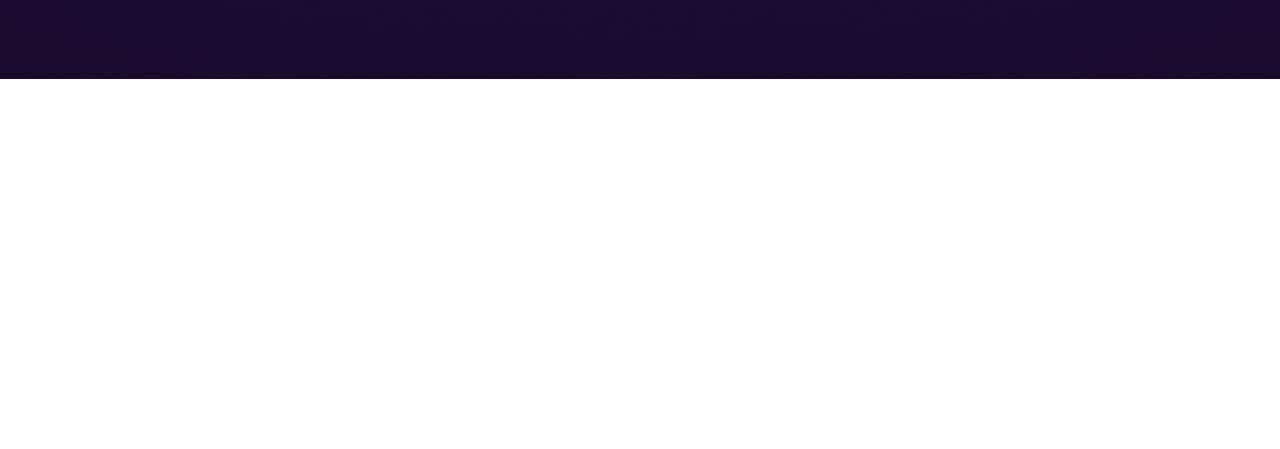
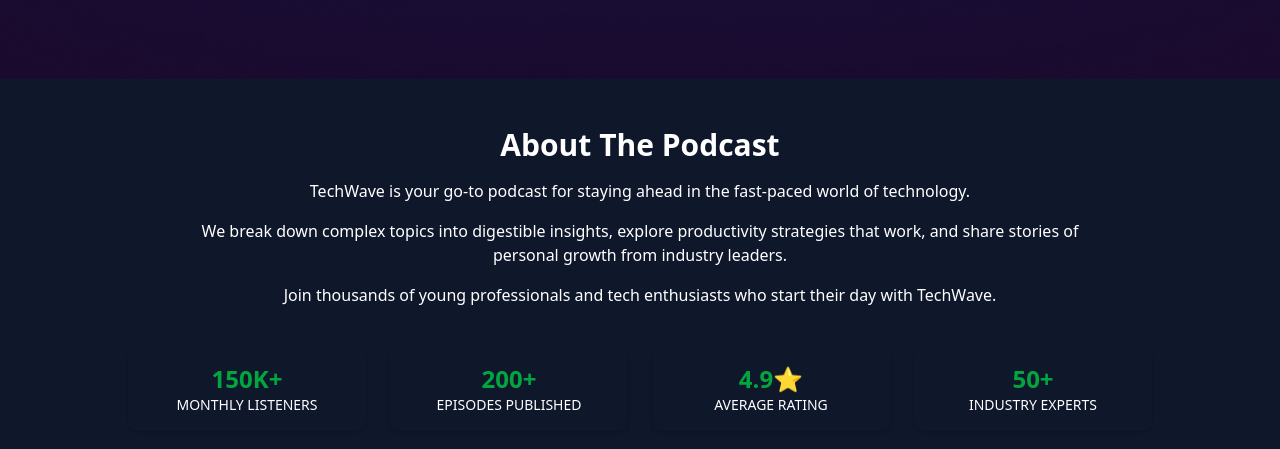
Before and after one commit to Mamun123123123/techWave, a plain HTML site: page index.html in a window 1280 px wide. Shown: the part 735-1184 px from the top of the page. Before the commit the page ends 814 px from the top, so only its background shows below. Drawn offline with nearby package versions, Linux system fonts and the light colour scheme.

Commit message:
add about section

```diff
--- a/index.html
+++ b/index.html
@@ -6,7 +6,7 @@
     <script src="https://cdn.jsdelivr.net/npm/@tailwindcss/browser@4"></script>
   </head>
   <body>
-     <nav class="bg-slate-900 text-white fixed w-full z-50 shadow">
+     <nav class="bg-slate-900 text-white w-full z-50 shadow">
     <div class="max-w-7xl mx-auto px-4">
       <div class="flex items-center justify-between h-16">
         <div class="text-3xl font-bold">
@@ -42,7 +42,7 @@
       </div>
     </div>
   </nav>
-   <section class="relative h-[500px] md:h-[650px] lg:h-[750px] mt-16">
+   <section class="relative h-[500px] md:h-[650px] lg:h-[750px]">
     <img src="./B13-A02-TechWave/assets/hero-bg.png" alt="Background Waves" class="absolute inset-0 w-full h-full object-cover">
 
     <div class="absolute inset-0 flex flex-col items-center justify-center space-y-4 md:space-y-6">
@@ -66,5 +66,31 @@
       </div>
     </div>
   </section>
+  <section id="about" class="px-6 py-12 bg-slate-900">
+    <div class="max-w-4xl mx-auto text-center space-y-4 text-white">
+      <h1 class="text-3xl font-bold">About The Podcast</h1>
+      <p>TechWave is your go-to podcast for staying ahead in the fast-paced world of technology.</p>
+      <p>We break down complex topics into digestible insights, explore productivity strategies that work, and share stories of personal growth from industry leaders.</p>
+      <p>Join thousands of young professionals and tech enthusiasts who start their day with TechWave.</p>
+    </div>
+    <div class="mt-10 grid grid-cols-2 md:grid-cols-4 gap-6 max-w-5xl mx-auto text-center">
+      <div class="  rounded-lg p-4 shadow">
+        <h3 class="text-2xl font-bold text-green-600">150K+</h3>
+        <p class="text-white text-sm">MONTHLY LISTENERS</p>
+      </div>
+      <div class="  rounded-lg p-4 shadow">
+        <h3 class="text-2xl font-bold text-green-600">200+</h3>
+        <p class="text-white text-sm">EPISODES PUBLISHED</p>
+      </div>
+      <div class=" rounded-lg p-4 shadow">
+        <h3 class="text-2xl font-bold text-green-600">4.9⭐</h3>
+        <p class="text-white text-sm">AVERAGE RATING</p>
+      </div>
+      <div class="  rounded-lg p-4 shadow">
+        <h3 class="text-2xl font-bold text-green-600">50+</h3>
+        <p class="text-white text-sm">INDUSTRY EXPERTS</p>
+      </div>
+    </div>
+  </section>
   </body>
 </html>
```
